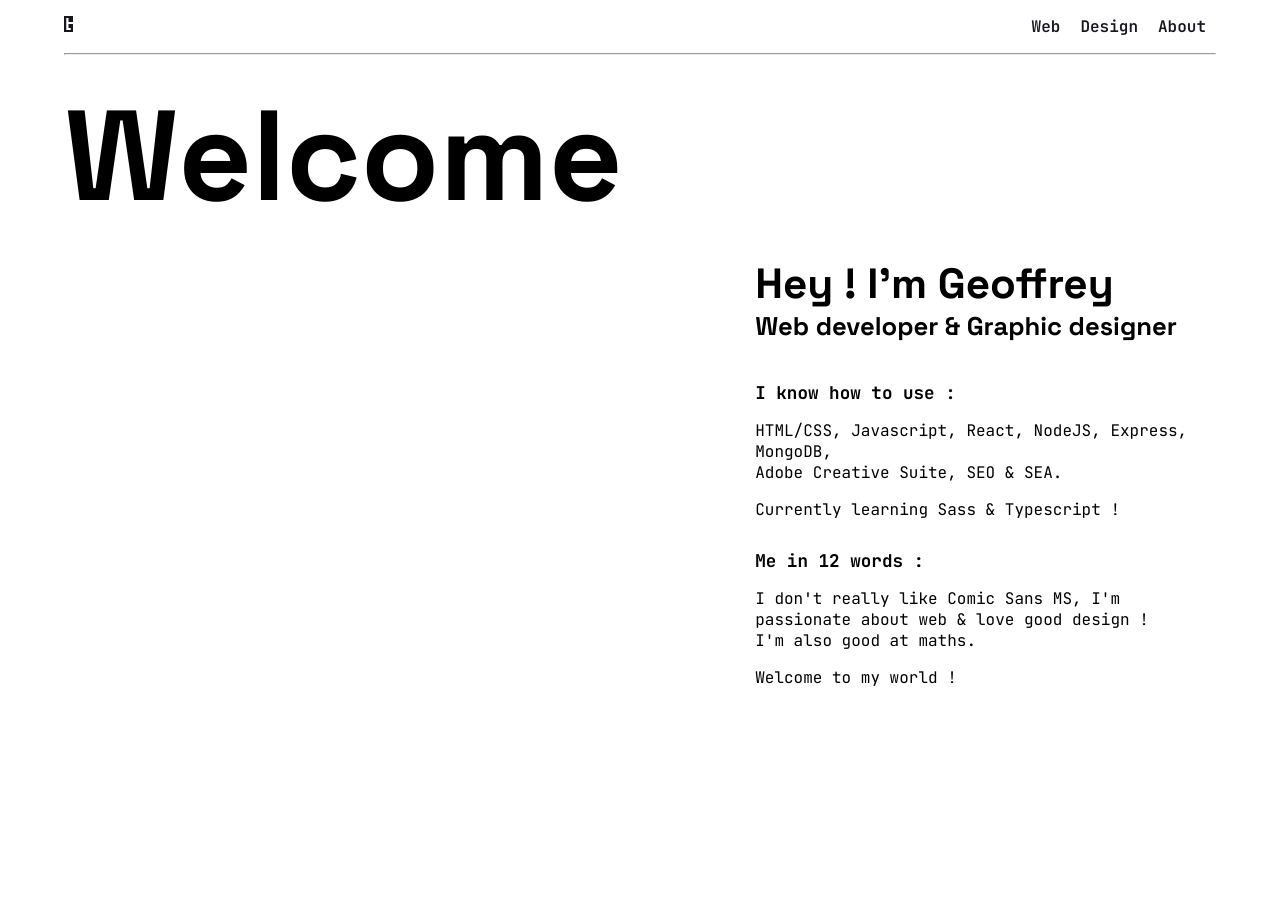
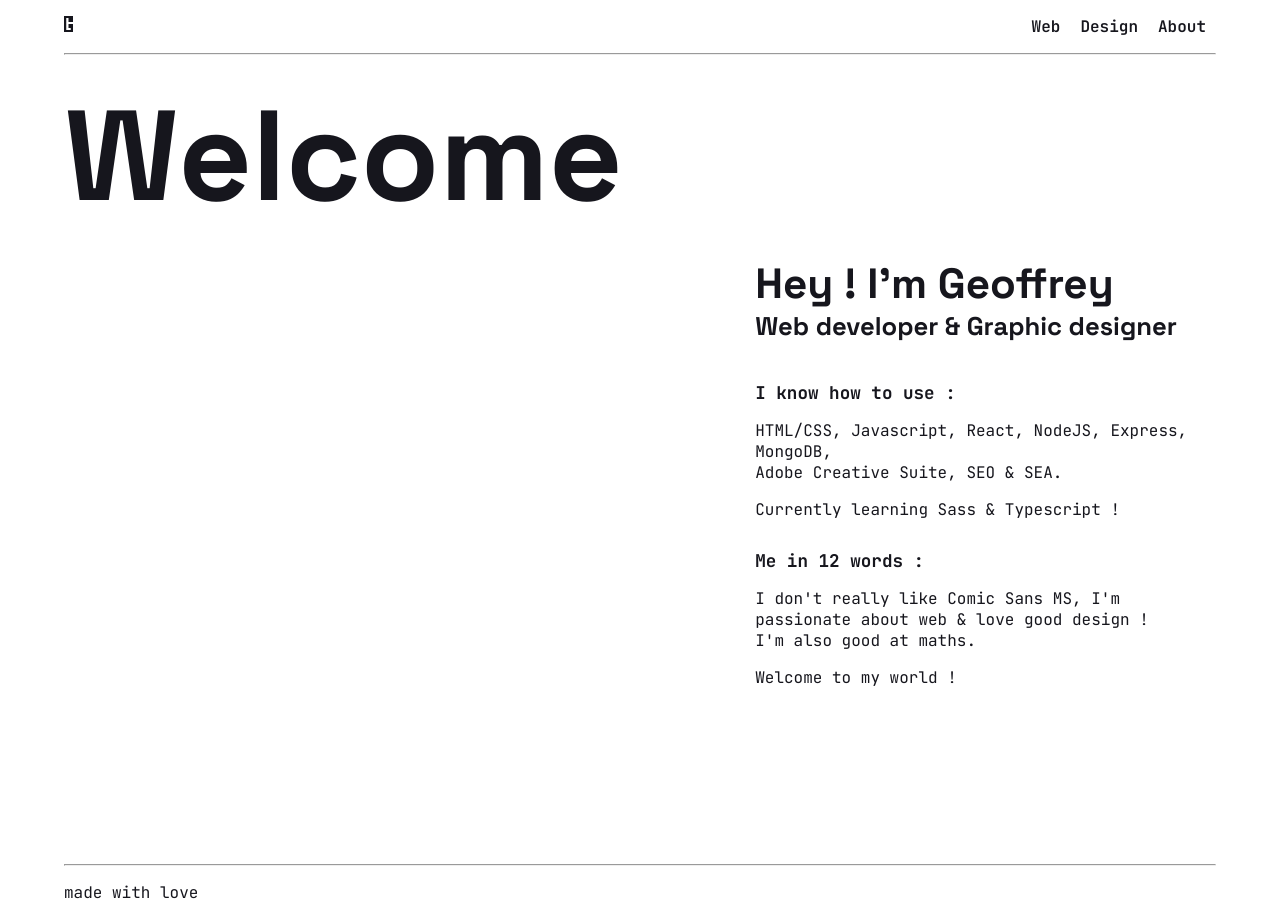
Before and after one commit to GeoLvl/react-portfolio, a React (Create React App) app: page / in a window 1280 px wide. Before the commit the page ends 800 px from the top, so only its background shows below. Built offline with nearby package versions, Linux system fonts and the light colour scheme.

Commit message:
footer component

```diff
--- a/src/App.css
+++ b/src/App.css
@@ -71,28 +71,40 @@
   font-size: 10vw;
   width: 60%;
   max-width: 60%;
-  /* background-color: cyan; */
+  color: #16161d;
   margin: 0.15em 0;
 }
 
 .intro {
-  /* background-color: rgb(123, 255, 0); */
+  color: #16161d;
   width: 40%;
   max-width: 40%;
   align-self: end;
 }
 
 .little-title-1 {
+  color: #16161d;
   font-size: 3.3vw;
   margin: 0;
 }
 
 .little-title-2 {
+  color: #16161d;
   font-size: 2vw;
   margin: 0 0 1.5em 0;
 }
 
 .little-title-3 {
+  color: #16161d;
   font-size: 1.1rem;
   margin-bottom: 0.2em;
 }
+
+
+/* FOOTER */
+
+
+.foot-style {
+  color: #16161d;
+  margin-top: 10rem;
+}
--- a/src/App.js
+++ b/src/App.js
@@ -4,10 +4,12 @@ import Home from "./components/Home";
 import About from "./components/About";
 import Navbar from "./components/Navbar";
 import { Routes, Route } from "react-router-dom";
+import Footer from "./components/Footer";
 
 class App extends Component {
   render() {
     return (
+      <>
         <div className="App">
           <Navbar />
           <Routes>
@@ -15,6 +17,8 @@ class App extends Component {
             <Route path="/about" element={<About />} />
           </Routes>
         </div>
+        <Footer />
+      </>
     );
   }
 }
--- /dev/null
+++ b/src/components/Footer.js
@@ -0,0 +1,14 @@
+import React from "react";
+
+const footer = () => {
+  return (
+    <footer className="foot-style wrapper">
+      <hr />
+      <div className="foot-container">
+          <p>made with love</p>
+      </div>
+    </footer>
+  );
+};
+
+export default footer;
```
Lines whose indentation alone changed are shown as unchanged.
